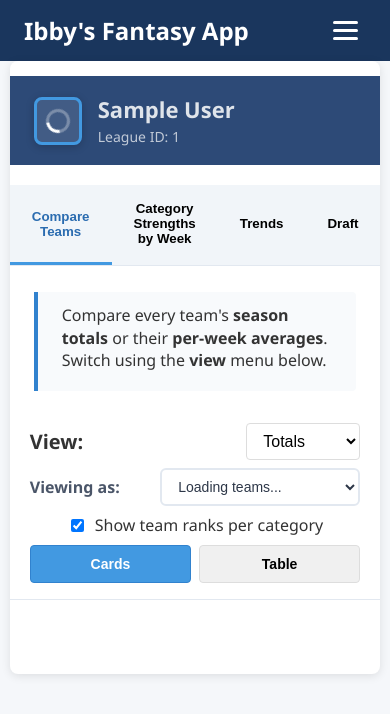
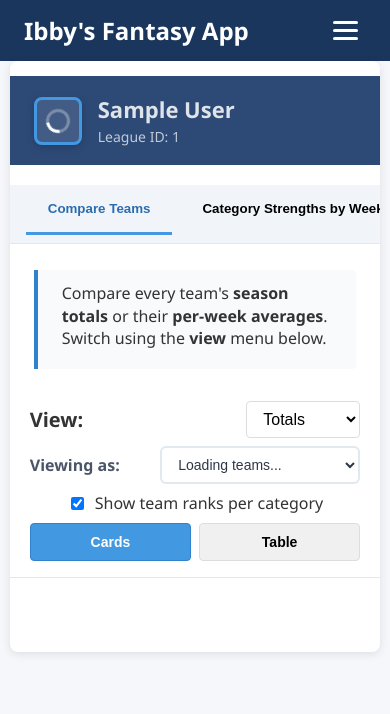
Before and after one commit to AlexIbby/fantasyBasketball, a Flask app: page /dashboard in a window 390 px wide. Shown: the top 714 px of the page. Run offline with Flask 3, Linux system fonts and the light colour scheme; the visitor is signed in with stand-in values (Sample User, id 1); data that the repository does not hold is empty.

Commit message:
Make dashboard tabs horizontally scrollable on mobile

```diff
--- a/static/style.css
+++ b/static/style.css
@@ -34,6 +34,17 @@ body{
   display:flex;
   background:#f1f5f9;
   border-bottom:1px solid #e2e8f0;
+  overflow-x:auto;
+  -webkit-overflow-scrolling:touch;
+  scrollbar-width:thin;
+  scrollbar-color:rgba(100,116,139,.45) transparent;
+}
+.nav-tabs::-webkit-scrollbar{
+  height:6px;
+}
+.nav-tabs::-webkit-scrollbar-thumb{
+  background-color:rgba(100,116,139,.45);
+  border-radius:9999px;
 }
 .nav-tab{
   flex:1 1 0;
@@ -50,6 +61,18 @@ body{
 .nav-tab.active{
   border-bottom-color:#4299e1;
   color:#2b6cb0;
+}
+
+@media (max-width: 768px) {
+  .nav-tabs{
+    gap:8px;
+    padding:0 16px 8px;
+  }
+
+  .nav-tab{
+    flex:0 0 auto;
+    white-space:nowrap;
+  }
 }
 
 /* panes */
```
